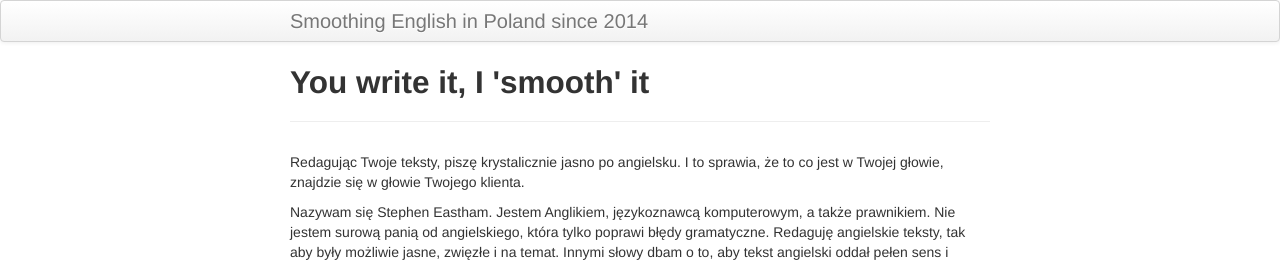
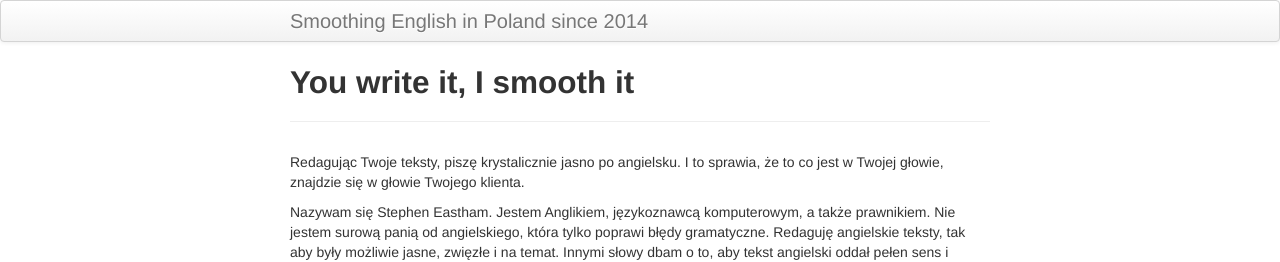
Before and after one commit to StephenEastham/StephenEastham.github.io, a Jekyll site: the page built from index.md, in a window 1280 px wide. Shown: the top 262 px of the page. Built offline with Jekyll 4.4.1, drawn with Linux system fonts in a browser that asks for light colours.

```diff
--- a/index.md
+++ b/index.md
@@ -1,6 +1,6 @@
 ---
 layout: page
-title: You write it, I 'smooth' it
+title: You write it, I smooth it
 tagline:
 description:
 ---
```
